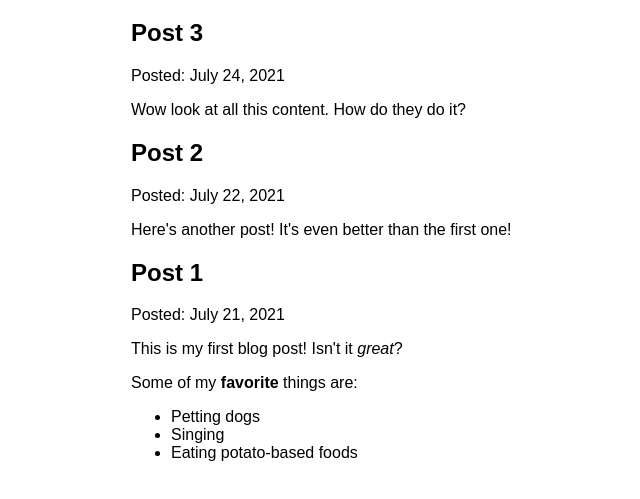
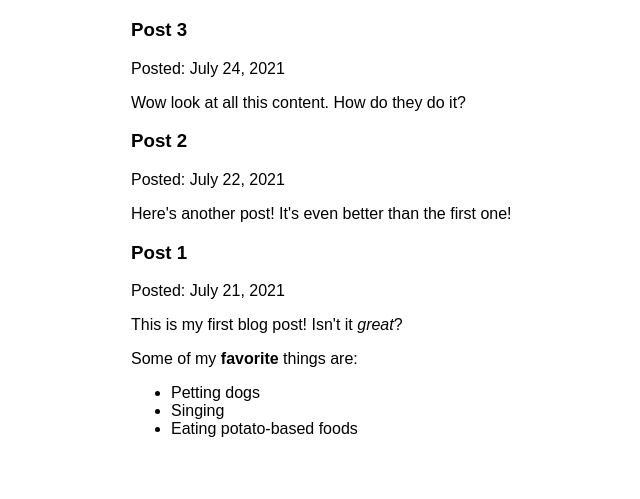
Before and after one commit to Brian-Chenoweth/columbia-children-s-center, a Gatsby site: page /blog in a window 1280 px wide. Shown: the part 165-664 px from the top of the page, without its empty margins (259-899 px from the left). Built offline with nearby package versions, Linux system fonts and the light colour scheme; Gatsby itself is replaced by a stand-in of ours.

Commit message:
attempting another deploy

```diff
--- a/src/pages/blog.js
+++ b/src/pages/blog.js
@@ -9,7 +9,7 @@ const BlogPage = ( {data} ) => {
       {
         data.allMdx.nodes.map((node) => (
           <article key={node.id}>
-            <h2>{node.frontmatter.title}</h2>
+            <h3>{node.frontmatter.title}</h3>
             <p>Posted: {node.frontmatter.date}</p>
             <MDXRenderer>
               {node.body}
```
